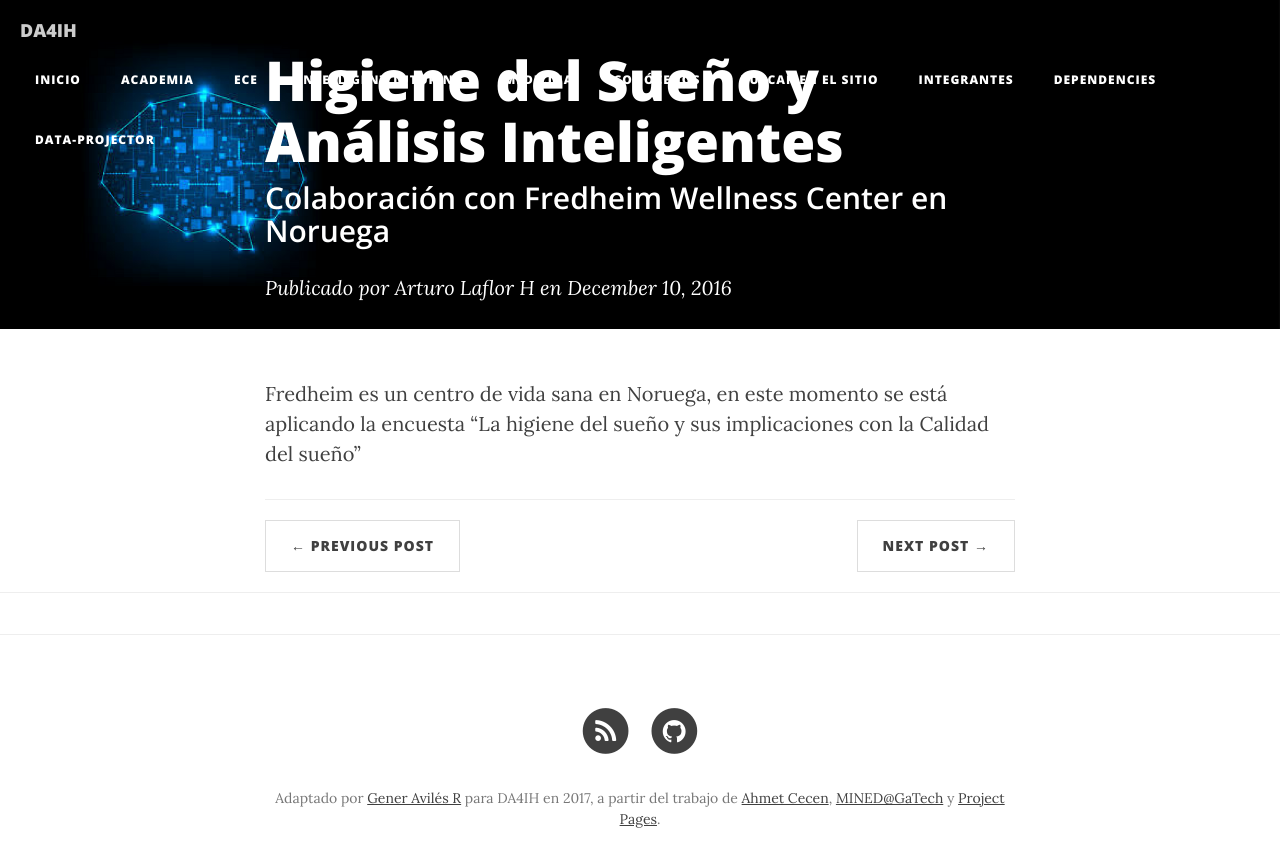
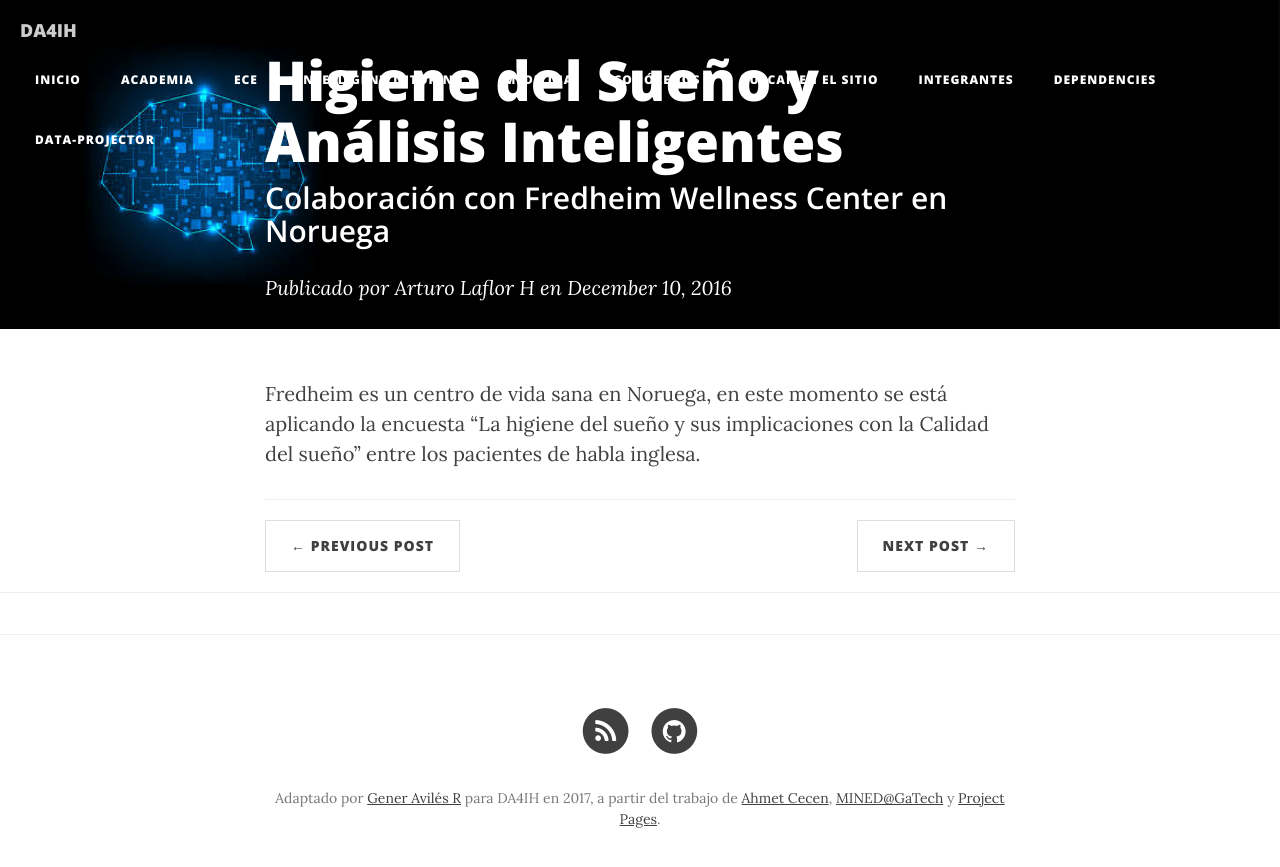
Before and after one commit to DA4IH/DA4IH.github.io, a Jekyll site: the page built from _posts/2016-12-10-fredheim.markdown, in a window 1280 px wide. Shown: the top 867 px of the page. Built offline with Jekyll 4.4.1, drawn with Linux system fonts in a browser that asks for light colours; nearby versions of some CDN libraries; comment, search, counter and statistics services are not loaded.

Commit message:
modificación 2 a fredheim

```diff
--- a/_posts/2016-12-10-fredheim.markdown
+++ b/_posts/2016-12-10-fredheim.markdown
@@ -8,4 +8,4 @@ category:  med
 header-img: "img/med.png"
 visualworkflow: false
 ---
-Fredheim es un centro de vida sana en Noruega, en este momento se está aplicando la encuesta "La higiene del sueño y sus implicaciones con la Calidad del sueño"
+Fredheim es un centro de vida sana en Noruega, en este momento se está aplicando la encuesta "La higiene del sueño y sus implicaciones con la Calidad del sueño" entre los pacientes de habla inglesa.
```
